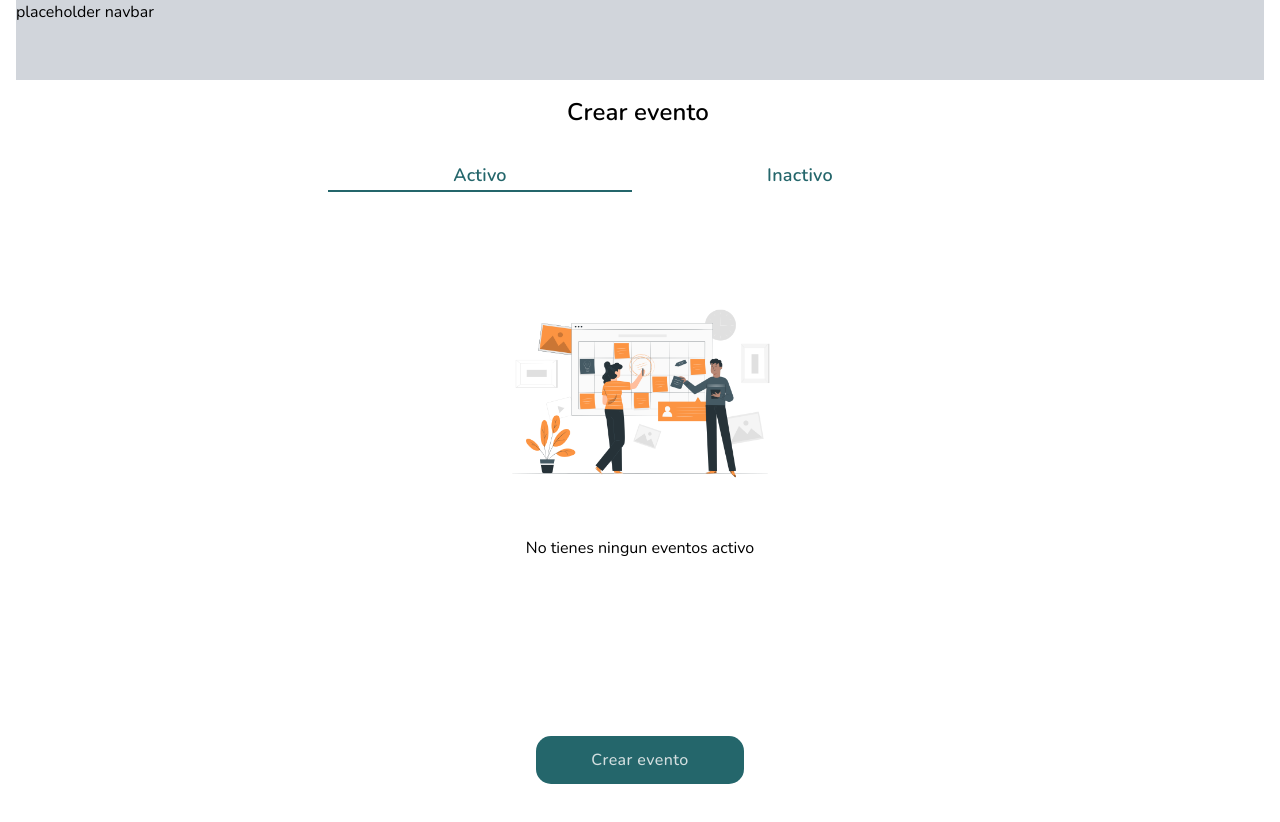
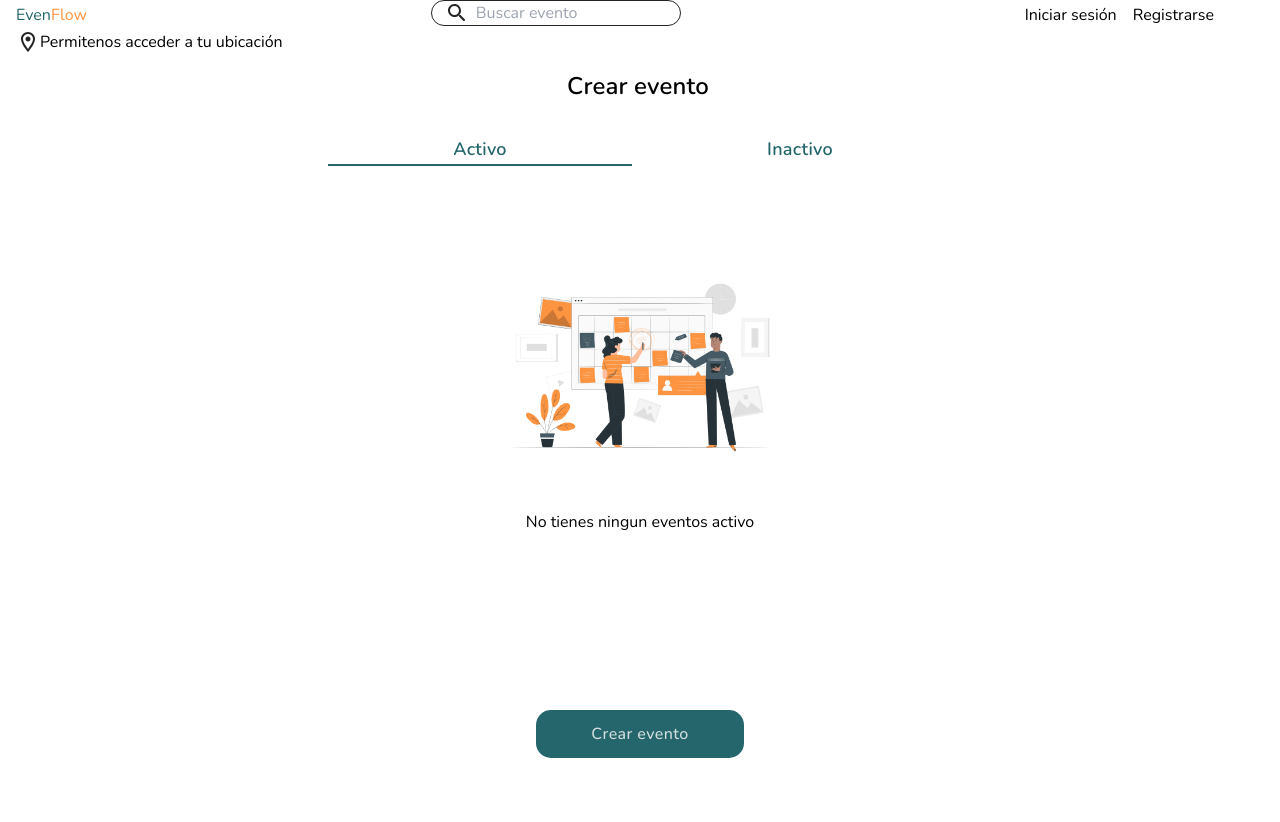
Before and after one commit to No-Country/c14-05-m-node-react, a React (Vite) app in the folder client/: page /CrearEventos in a window 1280 px wide. Shown: the top 822 px of the page. Built offline with nearby package versions, Linux system fonts and the light colour scheme; no server answers; what @maskito/kit would draw is missing.

Commit message:
Agregado la navbar a creareventos

```diff
--- a/client/src/pages/Login.jsx
+++ b/client/src/pages/Login.jsx
@@ -66,7 +66,7 @@ function Login() {
   return (
     <>
       <div className="sm:flex sm:items-center sm:justify-center">
-        <div className="container mt-52 flex flex-col items-center font-nunito sm:max-w-lg 2xl:max-w-4xl">
+        <div className="container mt-52 flex flex-col items-center font-nunito sm:max-w-lg md:rounded-[15px] md:p-10  md:shadow-[0px_0px_15px_0px_rgba(0,0,0,0.15)] 2xl:max-w-[752px] ">
           <form
             onSubmit={formik.handleSubmit}
             className="relative flex  w-full flex-col"
@@ -124,7 +124,7 @@ function Login() {
             ></LabelAuth>
             <div className="flex items-center justify-center">
               <button
-                className="btn-primary btn-md mb-16 mt-8 flex items-center justify-center rounded-[15px] p-4 xl:rounded-none 2xl:h-16 2xl:w-72"
+                className=" btn-primary btn-md mb-16 mt-8 flex  w-[90%] items-center justify-center  rounded-[15px] p-4 2xl:h-16"
                 type="submit"
               >
                 <h1 className="text-center text-sm text-white xl:text-base ">
--- a/client/src/pages/SignUpPage.jsx
+++ b/client/src/pages/SignUpPage.jsx
@@ -159,7 +159,7 @@ function RegisterPage() {
 
   return (
     <div className="sm:flex sm:items-center sm:justify-center">
-      <div className="container sm:max-w-lg 2xl:max-w-4xl ">
+      <div className="container sm:max-w-lg  md:rounded-[15px] md:p-10  md:shadow-[0px_0px_15px_0px_rgba(0,0,0,0.15)] 2xl:max-w-[752px] ">
         <form onSubmit={formik.handleSubmit} className=" flex w-full flex-col ">
           <h1 className="mb-4 text-left  text-xl font-semibold not-italic leading-8 tracking-[0.15px] sm:text-center sm:text-2xl 2xl:mb-8 2xl:text-center 2xl:text-4xl 2xl:leading-10 2xl:tracking-[0.25px]">
             Registrate
--- a/client/src/pages/crearEventos/ConfimacionEvento.jsx
+++ b/client/src/pages/crearEventos/ConfimacionEvento.jsx
@@ -25,9 +25,8 @@ function ConfimacionEvento() {
 
   return (
     <>
-      <nav className="hidden h-20 w-full bg-gray-300 lg:block ">
-        placeholder navbar
-      </nav>
+      <NavbarDesktop />
+
       <div className="flex h-14 w-[360px]  items-center justify-start gap-1 font-nunito lg:hidden">
         <Link to={"../creareventos"}>
           <img src="/crear-eventos/close-icon.svg" alt="close" />
--- a/client/src/pages/crearEventos/DatePicker.jsx
+++ b/client/src/pages/crearEventos/DatePicker.jsx
@@ -23,9 +23,8 @@ function DatePicker() {
 
   return (
     <>
-      <nav className="hidden h-20 w-full bg-gray-300 lg:block ">
-        placeholder navbar
-      </nav>
+      <NavbarDesktop />
+
       <div className="flex flex-col items-center justify-center lg:mt-4">
         <TopNavCrearEventos url={"/crearEventos/Form"} completed={1} />
         <div className="flex flex-col items-center lg:container lg:max-w-3xl">
--- a/client/src/pages/crearEventos/EventoConfirmado.jsx
+++ b/client/src/pages/crearEventos/EventoConfirmado.jsx
@@ -4,9 +4,8 @@ function EventoConfirmado() {
   const navigate = useNavigate();
   return (
     <>
-      <nav className="hidden h-20 w-full bg-gray-300 lg:block ">
-        placeholder navbar
-      </nav>
+      <NavbarDesktop />
+
       <div className="flex h-screen items-center justify-center">
         <div className="flex flex-col items-center lg:container lg:mt-0 lg:max-w-xl">
           <img
--- a/client/src/pages/crearEventos/Form.jsx
+++ b/client/src/pages/crearEventos/Form.jsx
@@ -101,9 +101,8 @@ function Form() {
   };
   return (
     <>
-      <nav className="hidden h-20 w-full bg-gray-300 lg:block ">
-        placeholder navbar
-      </nav>
+      <NavbarDesktop />
+
       <TopNavCrearEventos url="../creareventos" />
       <div className="flex w-full items-center justify-center ">
         <div className=" lg:container  ">
--- a/client/src/pages/crearEventos/index.jsx
+++ b/client/src/pages/crearEventos/index.jsx
@@ -2,6 +2,7 @@ import axios from "axios";
 import React, { useContext, useEffect, useState } from "react";
 import { Link, useNavigate } from "react-router-dom";
 import Navbar from "../../components/Navbar";
+import NavbarDesktop from "../../components/NavbarDesktop";
 import { UserContext } from "../../components/UserProvider";
 
 function CrearEventos() {
@@ -39,9 +40,7 @@ function CrearEventos() {
 
   return (
     <>
-      <nav className="hidden h-20 w-full bg-gray-300 lg:block ">
-        placeholder navbar
-      </nav>
+      <NavbarDesktop />
       <div className="flex w-full items-center justify-center">
         <div className="flex w-full flex-col gap-4  font-nunito lg:container lg:items-center lg:justify-center">
           <h1 className="my-4 ml-3 mr-4 h-8 text-xl font-semibold not-italic leading-8 tracking-[0.15px] text-black lg:text-2xl">
```
